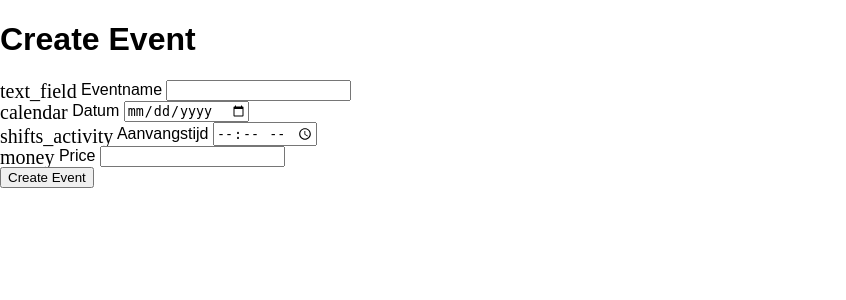
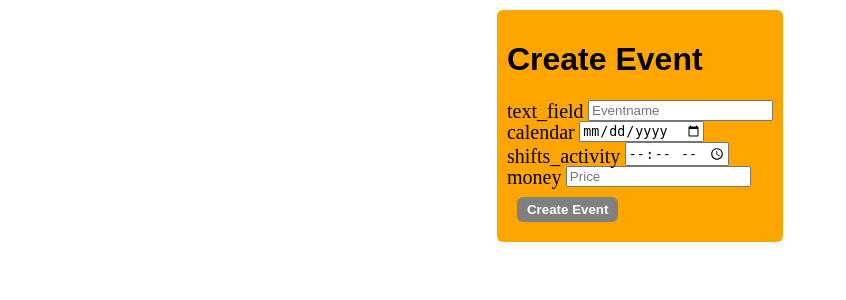
Before and after one commit to Pluers/Pluers.github.io, a PHP site: page /pages/create_event.php in a window 1280 px wide. Shown: the part 80-380 px from the top of the page, without its empty margins (0-846 px from the left). Run offline with PHP 8.4, Linux system fonts and the light colour scheme; the visitor is signed in with stand-in values (Sample User, id 1); some libraries are stand-ins or nearby versions.

```diff
--- a/admin/account.php
+++ b/admin/account.php
@@ -20,7 +20,7 @@ if (isset($_GET['logout'])) {
 
     <body>
 
-        <div class="content">
+        <div class="account_page">
             <!-- notification message -->
             <?php if (isset($_SESSION['success'])): ?>
                 <div class="error success">
--- a/header.php
+++ b/header.php
@@ -8,8 +8,6 @@
             href="https://cdn.jsdelivr.net/gh/wazybr/fluentui-system-icons-font/webfonts/css/fluent-icons-filled-20.css">
         <link rel="stylesheet"
             href="https://cdn.jsdelivr.net/gh/wazybr/fluentui-system-icons-font/webfonts/css/fluent-icons-regular-20.css">
-    </head>
-
         <nav>
             <div>
                 <ul class="main_panel">
@@ -80,5 +78,6 @@
                 </ul>
             </div>
         </nav>
+    </head>
 
 </html>
--- a/index.php
+++ b/index.php
@@ -43,7 +43,7 @@
                 <option value="November">November</option>
                 <option value="December">December</option>
             </select>
-            <input type="submit" name="submit" value="Submit">
+            <button type="submit" name="select_month" value="Submit">Select</button>
         </form>
 
         <?php
--- a/pages/create_event.php
+++ b/pages/create_event.php
@@ -11,26 +11,26 @@ if ($_SESSION['username'] == 'Admin' || $_SESSION['username'] == 'admin') {
 <html>
 
     <head>
-        <h1>Create Event</h1>
+        <title>create event</title>
     </head>
 
     <body>
-        <form action="" method="post">
-            <?php include('../admin/errors.php'); ?>
-            <i class="fluent-icons-filled-20">text_field</i>
-            <label for="eventname">Eventname</label>
-            <input id="eventname" type="text" name="eventname"></input><br>
-            <i class="fluent-icons-filled-20">calendar</i>
-            <label for="date">Datum</label>
-            <input id="date" type="date" value="" name="date"></input><br>
-            <i class="fluent-icons-filled-20">shifts_activity</i>
-            <label for="time">Aanvangstijd</label>
-            <input id="time" type="time" value="" name="time"></input><br>
-            <i class="fluent-icons-filled-20">money</i>
-            <label for="price">Price</label>
-            <input id="price" type="text" name="price"></input><br>
-            <button type="submit" name="create_event">Create Event</button>
-        </form>
+        <div class="create_pages">
+            <h1>Create Event</h1>
+            <form action="" method="post">
+                <?php include('../admin/errors.php'); ?>
+                <i class="fluent-icons-filled-20 tooltip">text_field<span class="tooltiptext">Eventnaam</span></i>
+                <input id="eventname" type="text" name="eventname" placeholder="Eventname"></input><br>
+                <i class="fluent-icons-filled-20 tooltip">calendar<span class="tooltiptext">Datum</span></i>
+                <input id="date" type="date" value="" name="date" placeholder="Datum"></input><br>
+                <i class="fluent-icons-filled-20 tooltip">shifts_activity<span
+                        class="tooltiptext">Aanvangstijd</span></i>
+                <input id="time" type="time" value="" name="time" placeholder="Aanvangstijd"></input><br>
+                <i class="fluent-icons-filled-20 tooltip">money<span class="tooltiptext">Price</span></i>
+                <input id="price" type="text" name="price" pattern="[0-9]{2}-[0-9]{2}" placeholder="Price"></input><br>
+                <button type="submit" name="create_event">Create Event</button>
+            </form>
+        </div>
     </body>
 
 </html>
--- a/style/style.css
+++ b/style/style.css
@@ -14,6 +14,17 @@ body {
     margin: unset;
     padding: unset;
     font-family: Arial, Helvetica, sans-serif;
+}
+
+.account_page {
+    margin: 10px;
+}
+
+.create_pages {
+    background: orange;
+    width: fit-content;
+    margin: 10px auto;
+    padding: 10px;
 }
 
 /* MAIN NAV BAR */
@@ -50,6 +61,34 @@ div {
 }
 
 /* BUTTONS */
+button {
+    padding: 5px 10px;
+    margin: 10px;
+    border: none;
+    background: gray;
+    border-radius: var(--border-radius-small);
+    color: white;
+    font-weight: bold;
+    transition: var(--button-transition);
+    cursor: pointer;
+}
+
+button:disabled {
+    padding: 5px 10px;
+    margin: 10px;
+    border: none;
+    background: darkgray;
+    border-radius: var(--border-radius-small);
+    color: white;
+    font-weight: bold;
+    cursor: not-allowed;
+}
+
+.create_pages > button {
+    text-align: center;
+}
+
+button:hover,
 .calendar:hover {
     filter: var(--button-filter-brightness);
     transition: var(--button-transition);
@@ -140,12 +179,42 @@ div {
     -moz-osx-font-smoothing: grayscale;
 }
 
+/* TOOLTIPS */
+
+.tooltip {
+    position: relative;
+    display: inline-block;
+}
+
+.tooltip .tooltiptext {
+    visibility: hidden;
+    width: 100px;
+    font-size: small;
+    background-color: rgba(0, 0, 0, 0.5);
+    color: #fff;
+    text-align: center;
+    border-radius: 6px;
+    padding: 5px 0;
+    font-family: Arial, Helvetica, sans-serif;
+
+    /* Position the tooltip */
+    position: absolute;
+    z-index: 1;
+    bottom: 100%;
+    left: 50%;
+    margin-left: -50px;
+}
+
+.tooltip:hover .tooltiptext {
+    visibility: visible;
+}
+
 /* ERRORS */
 p.errors {
     color: red;
     width: fit-content;
     display: block;
-    padding: 10px;
+    padding: 5px 0;
     margin: 0;
     border-radius: var(--border-radius-small);
 }
```
Also changed, not shown: connection.php (+17 -27 lines), pages/create_band.php (+8 -9 lines), pages/link_event_band.php (+9 -12 lines). Lines whose indentation alone changed are shown as unchanged.
